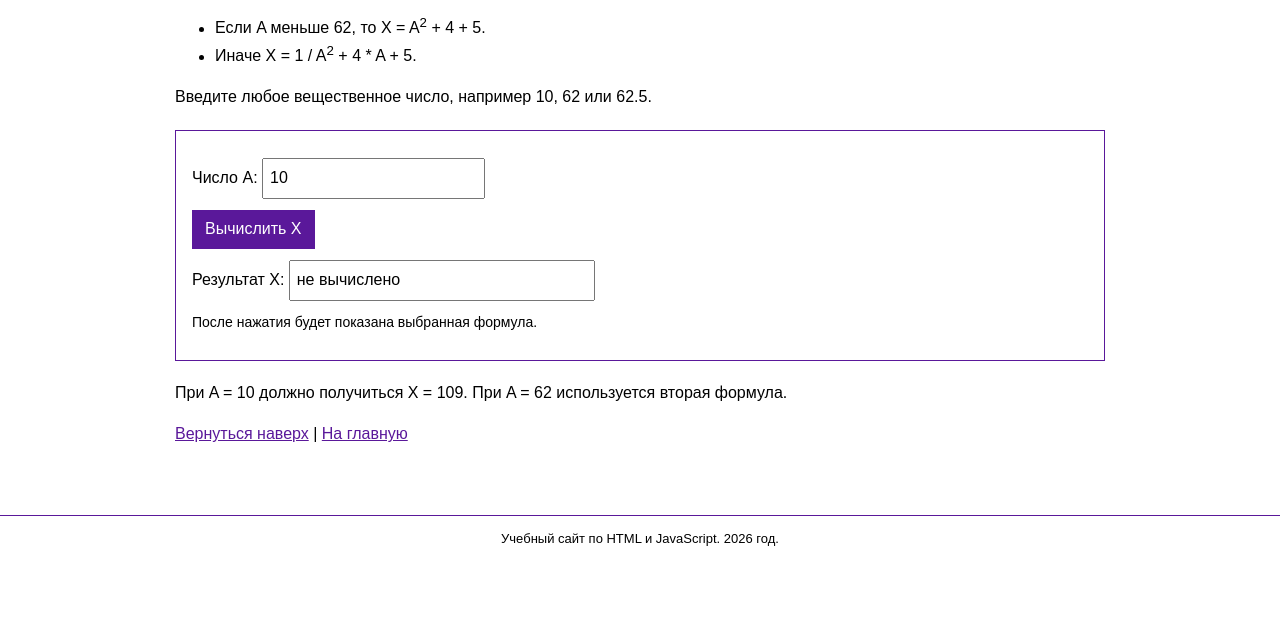
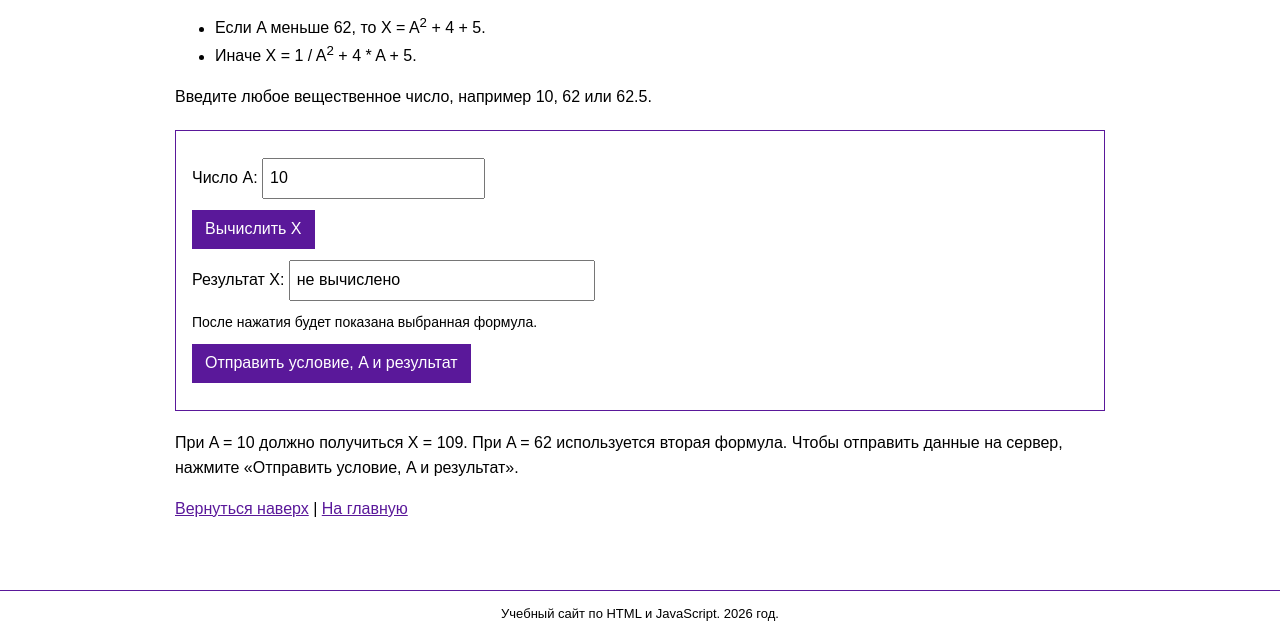
Before and after one commit to bcbxjoin-boop/mind-games, a plain HTML site: page task.html in a window 1280 px wide. Shown: the part 256-892 px from the top of the page. Before the commit the page ends 817 px from the top, so only its background shows below. Drawn offline with Linux system fonts and the light colour scheme.

Commit message:
Complete coursework submission and remove unused image assets

```diff
--- a/task.html
+++ b/task.html
@@ -30,13 +30,15 @@
 <ul><li>Если A меньше 62, то X = A<sup>2</sup> + 4 + 5.</li>
 <li>Иначе X = 1 / A<sup>2</sup> + 4 * A + 5.</li></ul>
 <p>Введите любое вещественное число, например 10, 62 или 62.5.</p>
-<form>
+<form action="https://httpbin.org/post" method="post" target="_blank" onsubmit="calculate()">
+  <input type="hidden" name="task_text" value="Задача 1015. Дано вещественное A. При A меньше 62 X=A^2+4+5, иначе X=1/A^2+4*A+5.">
   <p><label for="a">Число A: </label><input id="a" name="a" type="number" step="any" value="10" required></p>
   <p><button id="calculate" class="btn" type="button">Вычислить X</button></p>
   <p><label for="result">Результат X: </label><input id="result" name="result" type="text" size="29" value="не вычислено" readonly></p>
   <p id="formula" class="note">После нажатия будет показана выбранная формула.</p>
+  <p><input type="submit" class="btn" value="Отправить условие, A и результат"></p>
 </form>
-<p>При A = 10 должно получиться X = 109. При A = 62 используется вторая формула.</p>
+<p>При A = 10 должно получиться X = 109. При A = 62 используется вторая формула. Чтобы отправить данные на сервер, нажмите «Отправить условие, A и результат».</p>
 <script src="scripts/task.js"></script>
 
 <p><a href="#top">Вернуться наверх</a> | <a href="index.html">На главную</a></p>
```
Also changed, not shown: README.txt (deleted), images/big-projector.jpg (deleted), images/cinema.jpg (deleted), images/corridor.jpg (deleted), images/detective.jpg (deleted), images/projector.jpg (deleted), images/reels.jpg (deleted), 1 other file.
